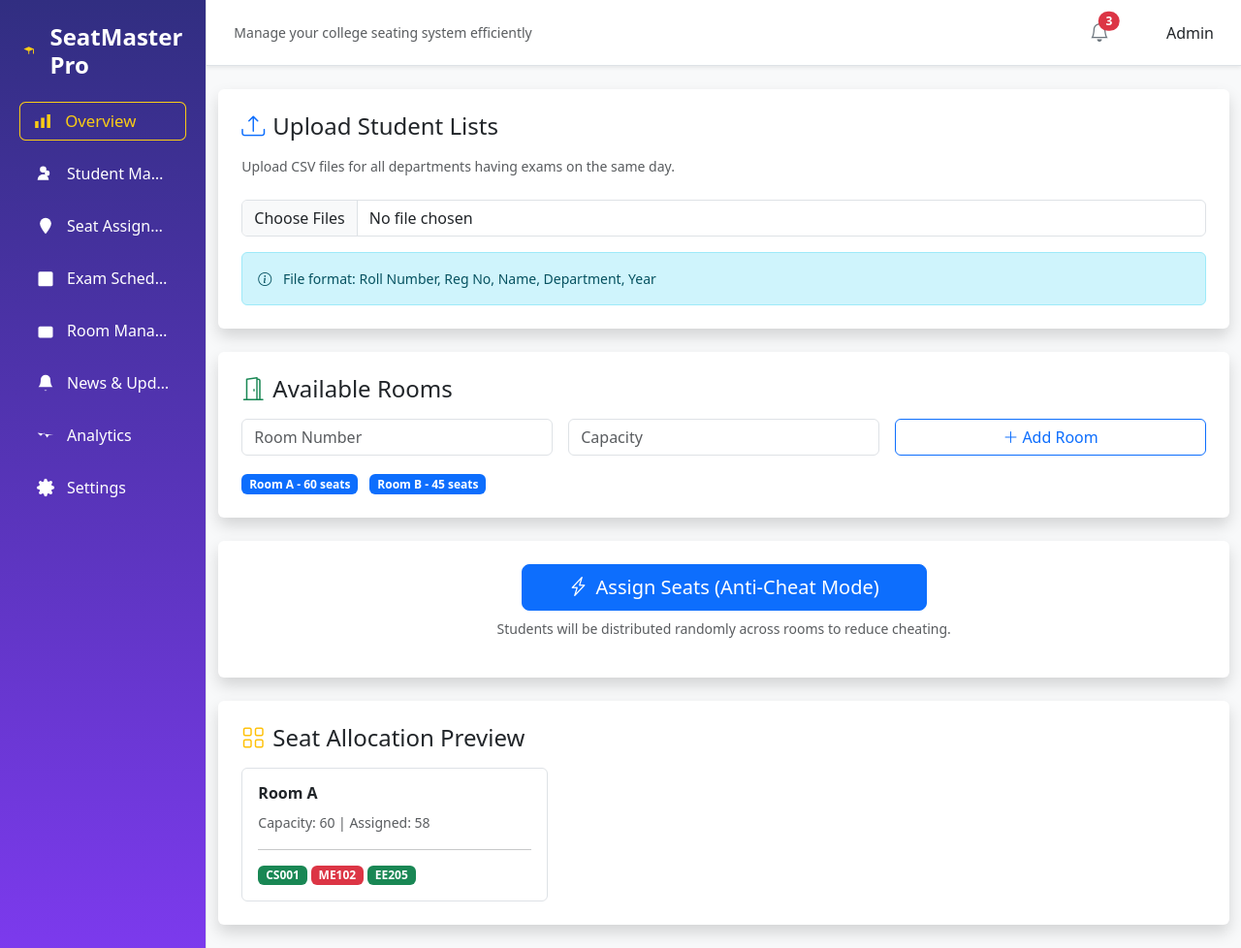
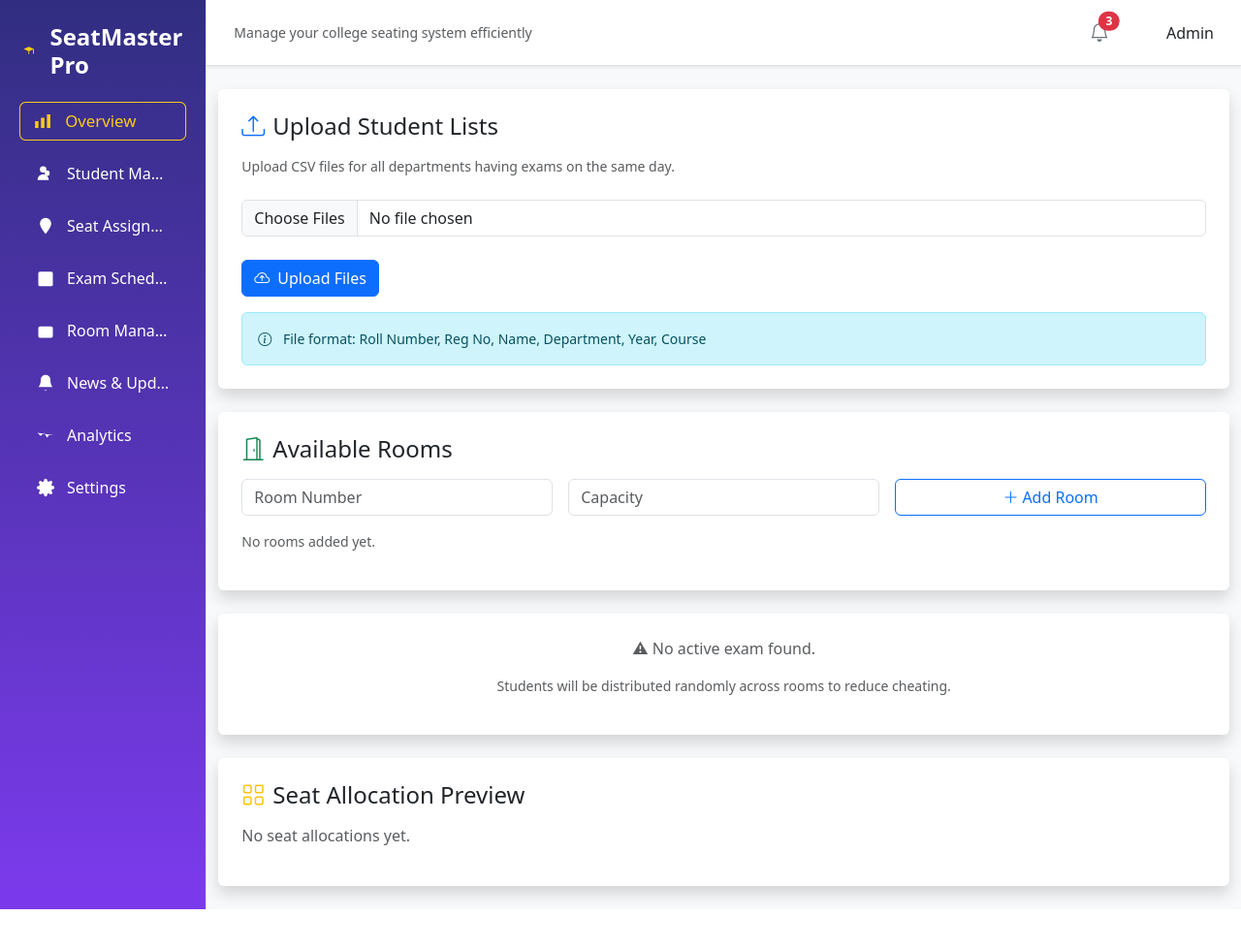
Before and after one commit to akheelFaizal/seating_arrangement, a Django app: page /seating-arrangement/ in a window 1280 px wide. Shown: the whole page at 97% size. After the commit the page ends 938 px from the top, so only its background shows below. Run offline with Django 5.2, Linux system fonts and the light colour scheme; some libraries are stand-ins or nearby versions.

Commit message:
made seating arrangement section interactive

```diff
--- a/seating_arrangement/app/urls.py
+++ b/seating_arrangement/app/urls.py
@@ -1,41 +1,24 @@
-"""
-URL configuration for seating_arrangement project.
-
-The `urlpatterns` list routes URLs to views. For more information please see:
-    https://docs.djangoproject.com/en/5.2/topics/http/urls/
-Examples:
-Function views
-    1. Add an import:  from my_app import views
-    2. Add a URL to urlpatterns:  path('', views.home, name='home')
-Class-based views
-    1. Add an import:  from other_app.views import Home
-    2. Add a URL to urlpatterns:  path('', Home.as_view(), name='home')
-Including another URLconf
-    1. Import the include() function: from django.urls import include, path
-    2. Add a URL to urlpatterns:  path('blog/', include('blog.urls'))
-"""
 from django.contrib import admin
 from django.urls import path
 from . import views
 
-
 urlpatterns = [
 
-    #student
-    path('student/login/',views.StudentLogin),
-    path('student/overview',views.StudentOverView),
-    path('student/seatview',views.StudentSeatview),
-    path('student/resultview',views.StudentResultView),
-    path('student/examdetail',views.StudentExamDetail),
+    # student
+    path('student/login/', views.StudentLogin, name='student_login'),
+    path('student/overview/', views.StudentOverView, name='student_overview'),
+    path('student/seatview/', views.StudentSeatview, name='student_seatview'),
+    path('student/resultview/', views.StudentResultView, name='student_resultview'),
+    path('student/examdetail/', views.StudentExamDetail, name='student_examdetail'),
 
-    #admin
-    path('', views.index),
-    path('student-management/',views.StudentManagement),
-    path('seating-arrangement/',views.SeatingArrangement),
-    path('exam/',views.ExamSchedule),
+    # admin
+    path('', views.index, name='index'),
+    path('student-management/', views.StudentManagement, name='student_management'),
+    path('seating-arrangement/', views.SeatingArrangement, name='seating_arrangement'),
+    path('exam/', views.ExamSchedule, name='exam_schedule'),
 
-    #functionalities
-    path('upload-students/', views.upload_students),
-    path('add-room/', views.add_room),
-    path('assign-seats/<int:exam_id>/', views.assign_seats),
+    # functionalities
+    path('upload_students/', views.upload_students, name='upload_students'),
+    path('add_room/', views.add_room, name='add_room'),
+    path('assign_seats/<int:exam_id>/', views.assign_seats, name='assign_seats'),
 ]
--- a/seating_arrangement/app/views.py
+++ b/seating_arrangement/app/views.py
@@ -67,7 +67,7 @@ def upload_students(request):
     else:
         messages.error(request, "No files were selected for upload.")
 
-    return redirect("seat_allocation_home")
+    return redirect("seating_arrangement")
 
 
 def add_room(request):
@@ -81,7 +81,7 @@ def add_room(request):
             supervisor = Invigilator.objects.get(id=supervisor_id)
         Room.objects.create(room_number=room_number, capacity=int(capacity), supervisor=supervisor)
         messages.success(request, f"Room {room_number} added successfully.")
-    return redirect("SeatingArrangement")
+    return redirect("seating_arrangement")
 
 
 
@@ -133,4 +133,4 @@ def assign_seats(request, exam_id):
         last_course_in_room[chosen_room.id] = student.course
 
     messages.success(request, "Seats assigned successfully with anti-cheat logic.")
-    return redirect("SeatingArrangement")
+    return redirect("seating_arrangement")
--- a/seating_arrangement/templates/admin/SeatingArrangement.html
+++ b/seating_arrangement/templates/admin/SeatingArrangement.html
@@ -26,26 +26,32 @@
           {% include 'components/Header.html' %}
 
           <div class="container-fluid py-4">
+
             <!-- Upload Section -->
             <div class="bg-white p-4 rounded shadow mb-4">
               <h4 class="mb-3">
-                <i class="bi bi-upload me-2 text-primary"></i>Upload Student
-                Lists
+                <i class="bi bi-upload me-2 text-primary"></i>Upload Student Lists
               </h4>
               <p class="text-muted small mb-4">
-                Upload CSV files for all departments having exams on the same
-                day.
+                Upload CSV files for all departments having exams on the same day.
               </p>
+              <form method="POST" action="{% url 'upload_students' %}" enctype="multipart/form-data">
+                {% csrf_token %}
                 <input
                   type="file"
                   class="form-control mb-3"
                   accept=".csv"
                   name="files"
                   multiple
+                  required
                 />
-              <div class="alert alert-info small mb-0">
+                <button class="btn btn-primary mt-2">
+                  <i class="bi bi-cloud-arrow-up me-2"></i>Upload Files
+                </button>
+              </form>
+              <div class="alert alert-info small mt-3 mb-0">
                 <i class="bi bi-info-circle me-2"></i>
-                File format: Roll Number, Reg No, Name, Department, Year
+                File format: Roll Number, Reg No, Name, Department, Year, Course
               </div>
             </div>
 
@@ -54,19 +60,25 @@
               <h4 class="mb-3">
                 <i class="bi bi-door-open me-2 text-success"></i>Available Rooms
               </h4>
+              <form method="POST" action="{% url 'add_room' %}">
+                {% csrf_token %}
                 <div class="row g-3">
                   <div class="col-md-4">
                     <input
                       type="text"
                       class="form-control"
+                      name="room_number"
                       placeholder="Room Number"
+                      required
                     />
                   </div>
                   <div class="col-md-4">
                     <input
                       type="number"
                       class="form-control"
+                      name="capacity"
                       placeholder="Capacity"
+                      required
                     />
                   </div>
                   <div class="col-md-4">
@@ -75,51 +87,67 @@
                     </button>
                   </div>
                 </div>
+              </form>
               <div class="mt-3">
-                <span class="badge bg-primary me-2">Room A - 60 seats</span>
-                <span class="badge bg-primary me-2">Room B - 45 seats</span>
+                {% for room in rooms %}
+                  <span class="badge bg-primary me-2">
+                    {{ room.room_number }} - {{ room.capacity }} seats
+                  </span>
+                {% empty %}
+                  <p class="text-muted small">No rooms added yet.</p>
+                {% endfor %}
               </div>
             </div>
 
             <!-- Assign Seats -->
             <div class="bg-white p-4 rounded shadow mb-4 text-center">
+              {% if exam %}
+                <form method="POST" action="{% url 'assign_seats' exam.id %}">
+                  {% csrf_token %}
                   <button class="btn btn-lg btn-primary px-5">
-                <i class="bi bi-lightning-charge me-2"></i>Assign Seats
-                (Anti-Cheat Mode)
+                    <i class="bi bi-lightning-charge me-2"></i>Assign Seats (Anti-Cheat Mode)
                   </button>
+                </form>
+              {% else %}
+                <p class="text-muted">⚠ No active exam found.</p>
+              {% endif %}
               <p class="text-muted small mt-2">
-                Students will be distributed randomly across rooms to reduce
-                cheating.
+                Students will be distributed randomly across rooms to reduce cheating.
               </p>
             </div>
 
             <!-- Preview Allocation -->
             <div class="bg-white p-4 rounded shadow">
               <h4 class="mb-3">
-                <i class="bi bi-grid me-2 text-warning"></i>Seat Allocation
-                Preview
+                <i class="bi bi-grid me-2 text-warning"></i>Seat Allocation Preview
               </h4>
               <div class="row g-4">
-                <!-- Example Room -->
+                {% for room in rooms %}
                   <div class="col-md-4">
                     <div class="border rounded p-3">
-                    <h6 class="fw-bold">Room A</h6>
-                    <small class="text-muted"
-                      >Capacity: 60 | Assigned: 58</small
-                    >
+                      <h6 class="fw-bold">{{ room.room_number }}</h6>
+                      <small class="text-muted">
+                        Capacity: {{ room.capacity }} | Assigned: {{ room.seating_set.count }}
+                      </small>
                       <hr />
                       <div class="d-flex flex-wrap gap-1">
-                      <!-- Sample seat -->
-                      <span class="badge bg-success">CS001</span>
-                      <span class="badge bg-danger">ME102</span>
-                      <span class="badge bg-success">EE205</span>
-                      <!-- Repeat badges for each seat -->
+                        {% for seat in room.seating_set.all %}
+                          {% cycle 'bg-success' 'bg-danger' 'bg-warning' as seat_color silent %}
+                          <span class="badge {{ seat_color }}">
+                            {{ seat.student.roll_number }}
+                          </span>
+                        {% empty %}
+                          <p class="text-muted small">No students assigned yet.</p>
+                        {% endfor %}
                       </div>
                     </div>
                   </div>
-                <!-- More rooms... -->
+                {% empty %}
+                  <p class="text-muted">No seat allocations yet.</p>
+                {% endfor %}
               </div>
             </div>
+
           </div>
         </div>
       </div>
```
Lines whose indentation alone changed are shown as unchanged.
